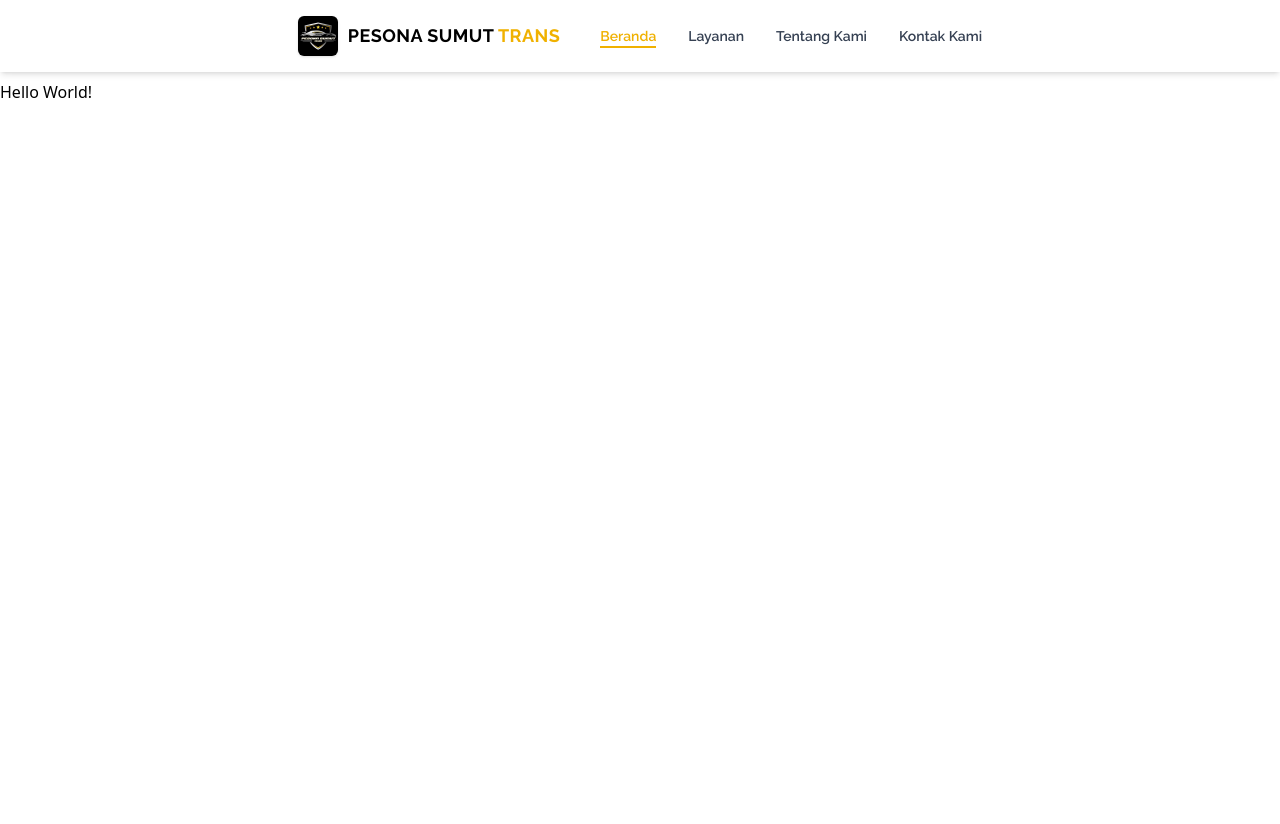
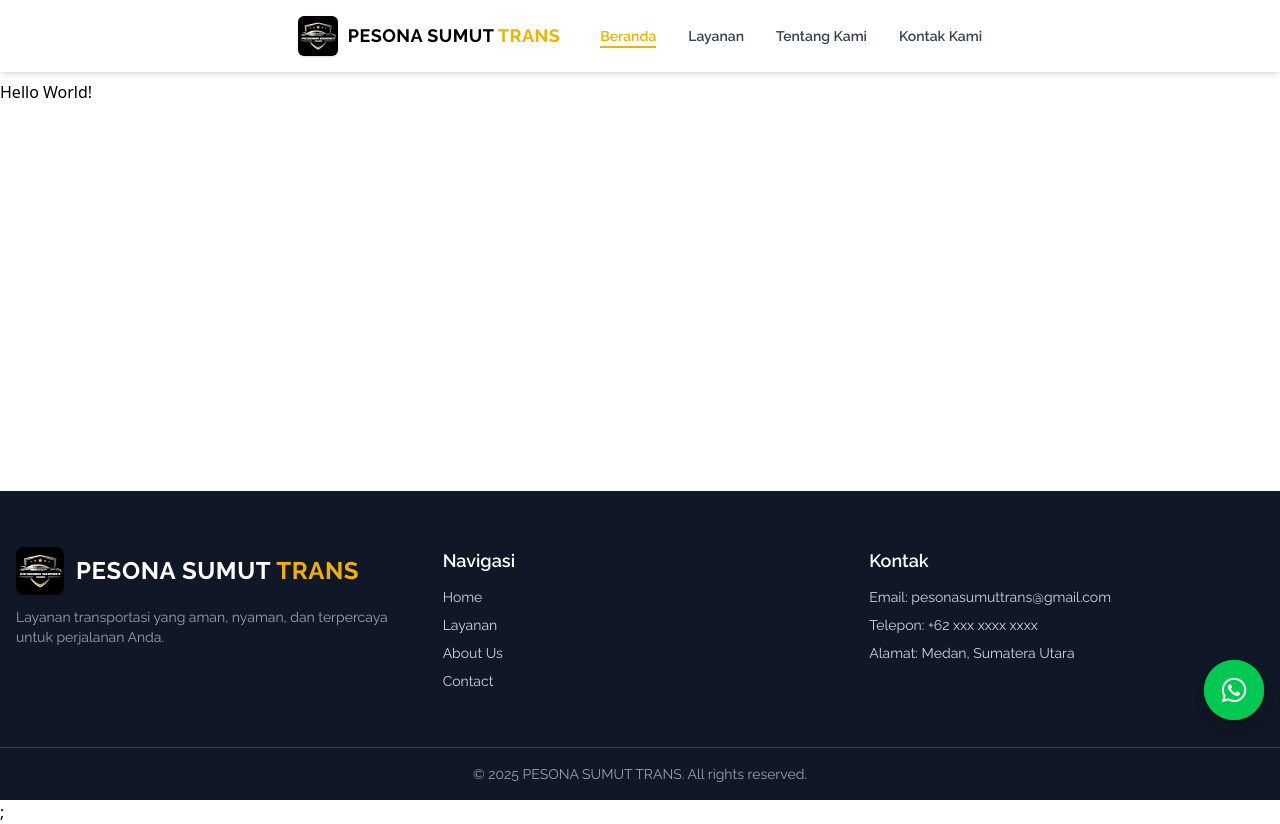
Before and after one commit to habibdefunc/PST-Company, a React (Vite) app: page / in a window 1280 px wide. Before the commit the page ends 800 px from the top, so only its background shows below. Built offline with nearby package versions, Linux system fonts and the light colour scheme.

Commit message:
Add Footer And Icon Whatsapp

```diff
--- a/src/App.tsx
+++ b/src/App.tsx
@@ -1,7 +1,13 @@
+import WhatsappButton from "./components/button/WhatsappButton";
 import AppRouter from "./routes/Router";
 
 function App() {
-  return <AppRouter />;
+  return (
+    <>
+      <AppRouter />;
+      <WhatsappButton />
+    </>
+  );
 }
 
 export default App;
--- a/src/assets/css/index.css
+++ b/src/assets/css/index.css
@@ -17,6 +17,12 @@ body {
   place-items: center;
   /* min-width: 320px;
   min-height: 100vh; */
+}
+
+html,
+body,
+#root {
+  height: 100%;
 }
 
 /* a {
--- /dev/null
+++ b/src/components/button/WhatsappButton.tsx
@@ -0,0 +1,14 @@
+import { FaWhatsapp } from "react-icons/fa";
+
+export default function WhatsAppButton() {
+  return (
+    <a
+      href="https://wa.me/6285156913789"
+      target="_blank"
+      rel="noopener noreferrer"
+      className="fixed bottom-20 right-4 bg-green-500 text-white p-4 rounded-full shadow-lg hover:bg-green-600 transition z-40"
+    >
+      <FaWhatsapp size={28} />
+    </a>
+  );
+}
--- /dev/null
+++ b/src/components/layout/layout.tsx
@@ -0,0 +1,21 @@
+import NavbarComponent from "../navbar/NavbarComponent";
+import FooterComponent from "../navbar/FooterComponent";
+import WhatsappButton from "../button/WhatsappButton";
+
+export default function Layout({ children }: { children: React.ReactNode }) {
+  return (
+    <div className="flex flex-col min-h-screen">
+      {/* Navbar */}
+      <NavbarComponent />
+
+      {/* Main content dengan padding-top biar nggak ketimpa navbar */}
+      <main className="flex-grow pt-20">{children}</main>
+
+      {/* WhatsApp floating button */}
+      <WhatsappButton />
+
+      {/* Footer */}
+      <FooterComponent />
+    </div>
+  );
+}
--- /dev/null
+++ b/src/components/navbar/FooterComponent.tsx
@@ -0,0 +1,56 @@
+import "@fontsource/raleway/400.css";
+import "@fontsource/raleway/600.css";
+import "@fontsource/raleway/700.css";
+import logo from "../../assets/img/logo.jpeg";
+
+export default function FooterComponent() {
+  return (
+    <footer className="bg-gray-900 text-white font-['Raleway']">
+      <div className="container mx-auto px-4 py-10 md:py-14 grid grid-cols-1 md:grid-cols-3 gap-8">
+        {/* Logo + Deskripsi */}
+        <div>
+          <div className="flex items-center gap-3 mb-3">
+            <img
+              src={logo}
+              alt="logo"
+              className="h-10 w-10 md:h-12 md:w-12 object-contain rounded-lg shadow-sm"
+            />
+            <h2 className="text-xl md:text-2xl font-bold tracking-wide">
+              PESONA SUMUT <span className="text-yellow-500">TRANS</span>
+            </h2>
+          </div>
+          <p className="text-sm text-gray-400 mt-2">
+            Layanan transportasi yang aman, nyaman, dan terpercaya untuk
+            perjalanan Anda.
+          </p>
+        </div>
+
+        {/* Navigasi */}
+        <div>
+          <h3 className="text-lg font-semibold mb-3">Navigasi</h3>
+          <ul className="space-y-2 text-sm text-gray-300">
+            <li className="hover:text-yellow-500 cursor-pointer">Home</li>
+            <li className="hover:text-yellow-500 cursor-pointer">Layanan</li>
+            <li className="hover:text-yellow-500 cursor-pointer">About Us</li>
+            <li className="hover:text-yellow-500 cursor-pointer">Contact</li>
+          </ul>
+        </div>
+
+        {/* Kontak */}
+        <div>
+          <h3 className="text-lg font-semibold mb-3">Kontak</h3>
+          <ul className="text-sm text-gray-300 space-y-2">
+            <li>Email: pesonasumuttrans@gmail.com</li>
+            <li>Telepon: +62 xxx xxxx xxxx</li>
+            <li>Alamat: Medan, Sumatera Utara</li>
+          </ul>
+        </div>
+      </div>
+
+      {/* Copyright */}
+      <div className="border-t border-gray-700 text-center py-4 text-sm text-gray-400">
+        © {new Date().getFullYear()} PESONA SUMUT TRANS. All rights reserved.
+      </div>
+    </footer>
+  );
+}
--- a/src/routes/Router.tsx
+++ b/src/routes/Router.tsx
@@ -1,20 +1,47 @@
 import { Routes, Route } from "react-router-dom";
 import Home from "../pages/Home";
-import NavbarComponent from "../components/navbar/NavbarComponent";
-// import NotFound from "../pages/NotFound";
+// import Layanan from "../pages/Layanan";
+// import About from "../pages/About";
+// import Contact from "../pages/Contact";
+import Layout from "../components/layout/layout";
 
 export default function AppRouter() {
   return (
-    <>
-      <NavbarComponent />
-      <div className="pt-20">
-        <Routes>
-          <Route path="/" element={<Home />} />
-          {/* <Route path="/layanan-kami" element={<Layanan />} />
-          <Route path="/tentang-kami" element={<About />} />
-          <Route path="/kontak-kami" element={<Contact />} /> */}
-        </Routes>
-      </div>
-    </>
+    <Routes>
+      <Route
+        path="/"
+        element={
+          <Layout>
+            <Home />
+          </Layout>
+        }
+      />
+      {/*
+      <Route
+        path="/layanan-kami"
+        element={
+          <Layout>
+            <Layanan />
+          </Layout>
+        }
+      />
+      <Route
+        path="/tentang-kami"
+        element={
+          <Layout>
+            <About />
+          </Layout>
+        }
+      />
+      <Route
+        path="/kontak-kami"
+        element={
+          <Layout>
+            <Contact />
+          </Layout>
+        }
+      />
+      */}
+    </Routes>
   );
 }
```
